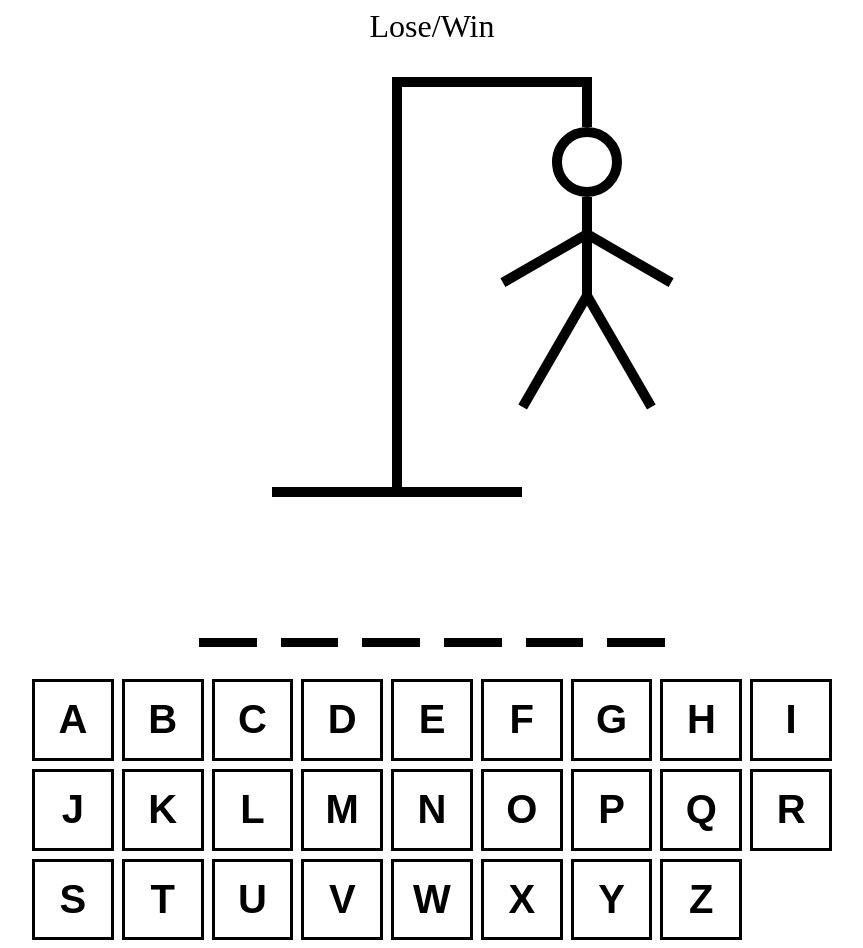
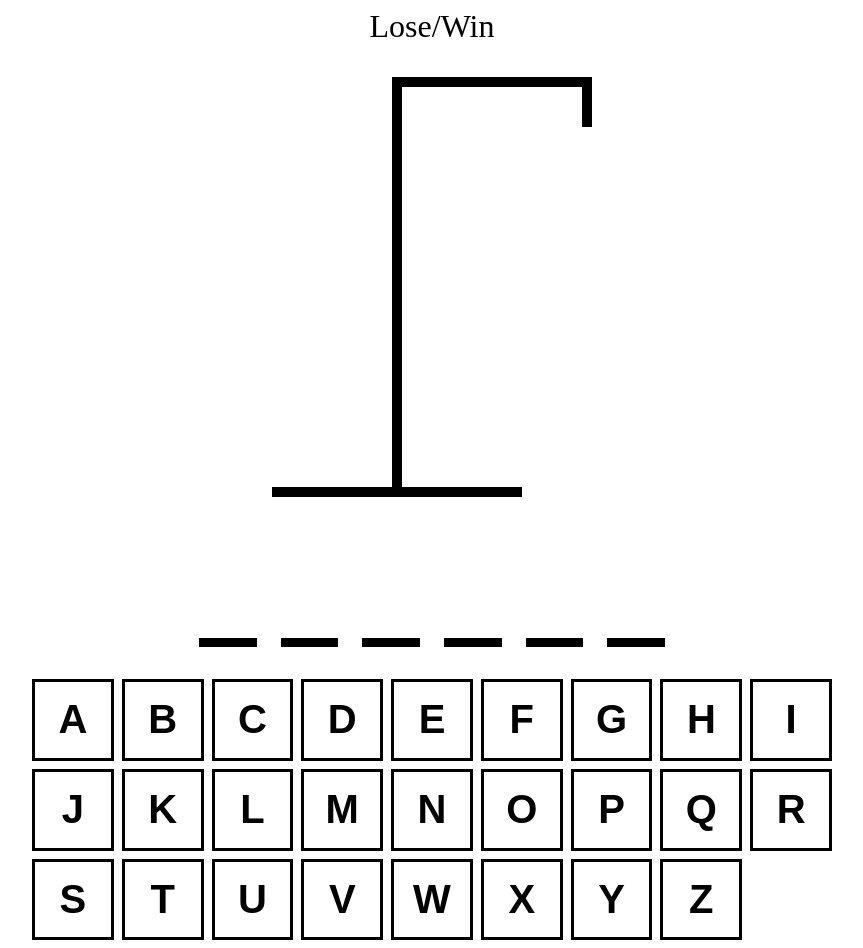
Before and after one commit to krawier/hangman, a React (Vite) app: page / in a window 1280 px wide. Shown: the whole page, without its empty margins (208-1071 px from the left). Built offline with nearby package versions, Linux system fonts and the light colour scheme.

Commit message:
feat: drawing logic

```diff
--- a/src/App.tsx
+++ b/src/App.tsx
@@ -9,6 +9,9 @@ function App() {
   const [wordToGuess, setWordToGuess] = useState(() => words[Math.floor(Math.random() * words.length)])
 
   const [guessedLetters, setGuessedLetters] = useState<string[]>([])
+
+  const wrongLetters = guessedLetters.filter( letter => !wordToGuess.includes(letter))
+
 
   return (
     <div style = {{
@@ -30,7 +33,7 @@ function App() {
 
       </div>
 
-      <HangmanDrawing></HangmanDrawing>
+      <HangmanDrawing numberOfGuesses = {wrongLetters.length}></HangmanDrawing>
       <HangmanWord guessedLetters={guessedLetters} word={wordToGuess}></HangmanWord>
 
       <div style={{alignSelf: "stretch"}}>
--- a/src/HangmanDrawing.tsx
+++ b/src/HangmanDrawing.tsx
@@ -73,7 +73,13 @@ const LEFT_LEG = (
   }} />
 )
 
-export function HangmanDrawing() {
+const BODY_PARTS = [HEAD,BODY, RIGHT_ARM, LEFT_ARM, RIGHT_LEG, LEFT_LEG]
+
+type HangmanDrawingProps = {
+  numberOfGuesses: number
+}
+
+export function HangmanDrawing( {numberOfGuesses}: HangmanDrawingProps) {
 
   return <div style={{
 
@@ -81,13 +87,7 @@ export function HangmanDrawing() {
 
   }}>
 
-    {HEAD}
-    {BODY}
-    {RIGHT_ARM}
-    {LEFT_ARM}
-    {RIGHT_LEG}
-    {LEFT_LEG}
-
+    {BODY_PARTS.slice(0, numberOfGuesses)}
 
 
     <div style= {{
```
